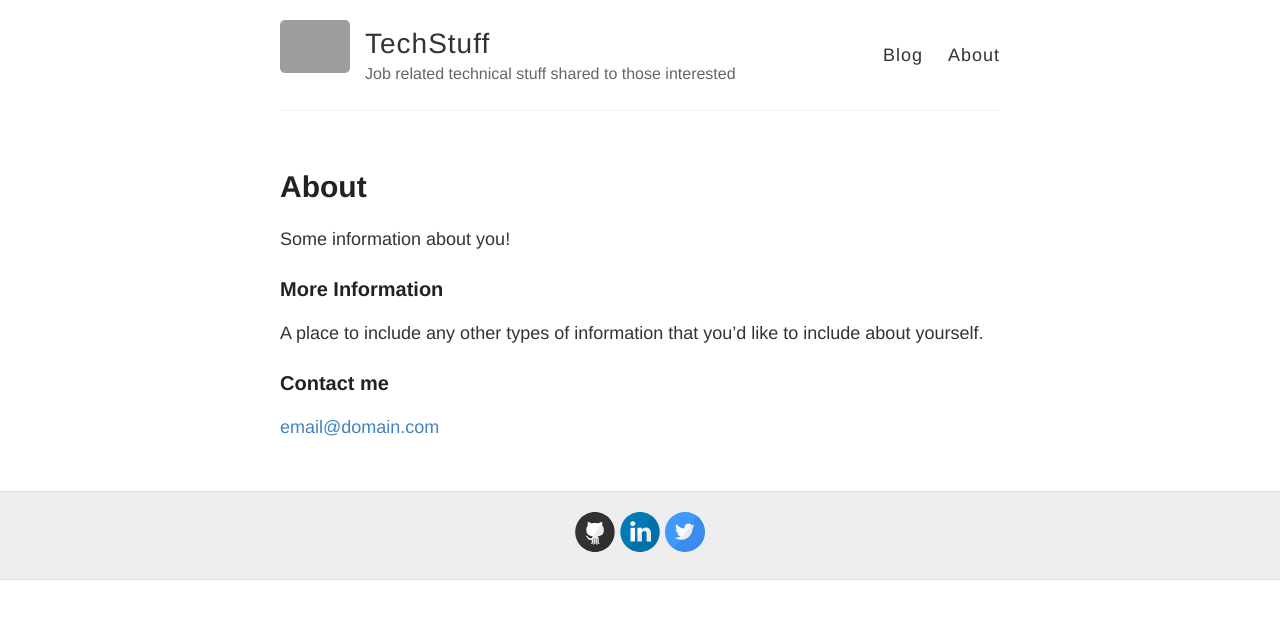
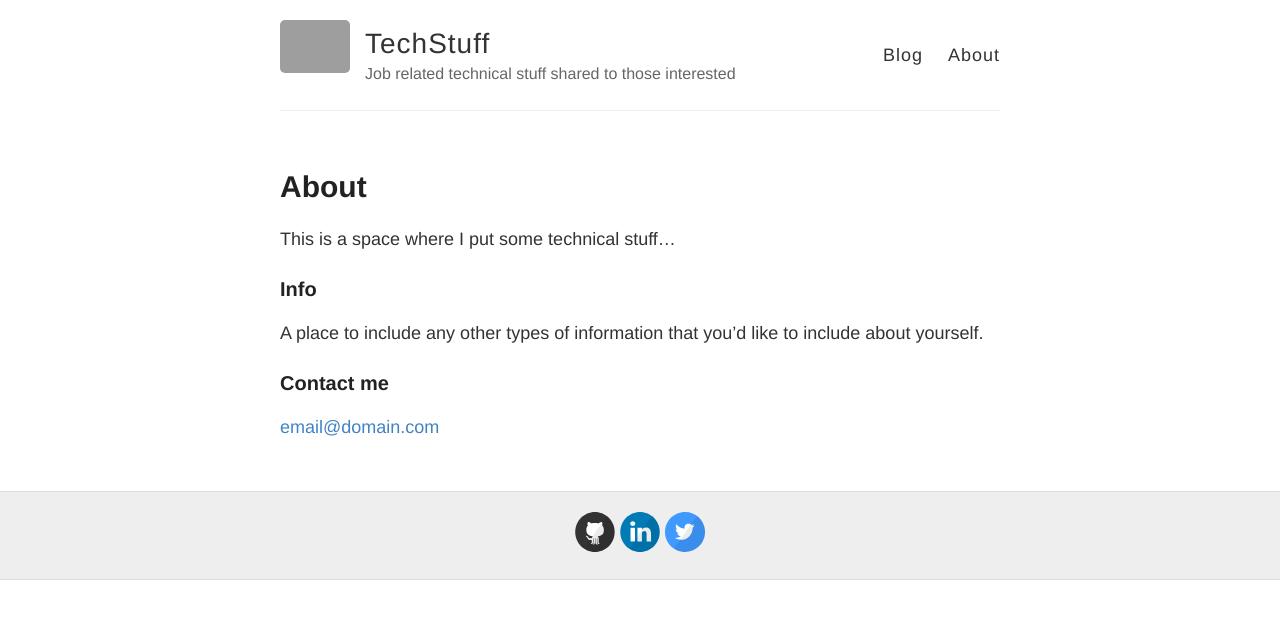
Before and after one commit to bejo73/bejo73.github.io, a Jekyll site: the page built from about.md, in a window 1280 px wide. Shown: the top 619 px of the page. Built offline with Jekyll 4.4.1, drawn with Linux system fonts in a browser that asks for light colours; grey boxes are pictures that could not be loaded.

Commit message:
Testing post

```diff
--- a/about.md
+++ b/about.md
@@ -4,9 +4,10 @@ title: About
 permalink: /about/
 ---
 
-Some information about you!
+This is a space where I put some technical stuff...
 
-### More Information
+### Info
+
 
 A place to include any other types of information that you'd like to include about yourself.
 
```
Also changed, not shown: _posts/2017-08-10-Use-Azure-Function-trigger-to-avoid-costly-Logic-Apps-polling.md (renamed from _posts/draft-Use-Azure-Function-trigger-to-avoid-costly-Logic-Apps-polling.md).
